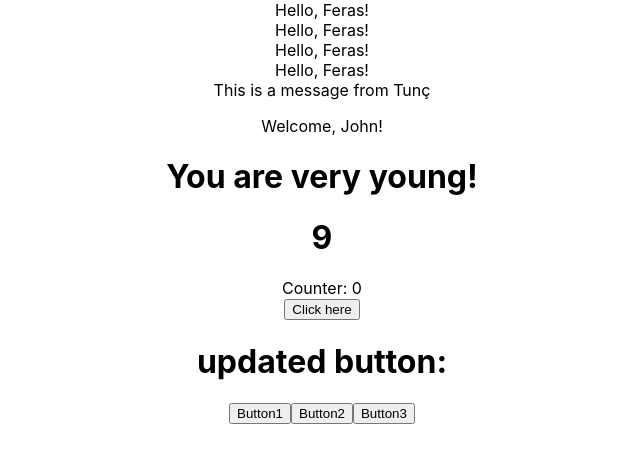
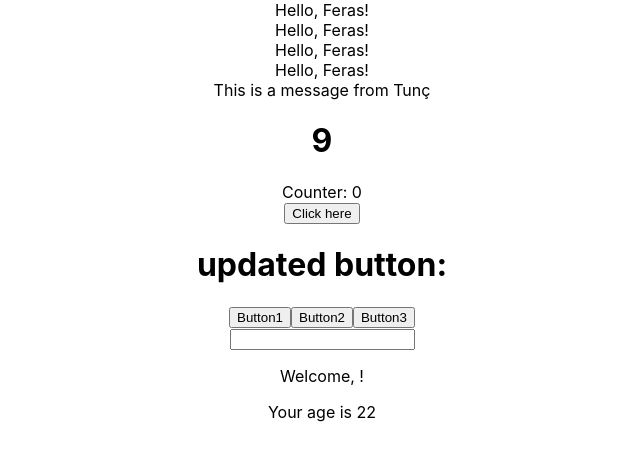
Before and after one commit to tuncduluc/ReactExs, a React (Create React App) app in the folder my-app/: page / in a window 1280 px wide. Shown: the top 462 px of the page, without its empty margins (318-958 px from the left). Built offline with nearby package versions, Linux system fonts and the light colour scheme.

Commit message:
Forms - InteractiveWelcome component

```diff
--- a/my-app/src/App.js
+++ b/my-app/src/App.js
@@ -5,6 +5,7 @@ import Hello from './components/Hello.js'
 import Message from './components/Message.js'
 import Welcome from './components/Welcome.js'
 import ClickTracker from './components/ClickTracker';
+import InteractiveWelcome from './components/InteractiveWelcome';
 function App() {
   return (
     <div className="App">
@@ -14,10 +15,11 @@ function App() {
       <Hello/>
       <Hello/>
       <Message/>
-      <Welcome name="John" age={15}/>
+
       <Counter initialValue={0} incInterval={599} incAmount={1} />
       <ClickCounter/>
       <ClickTracker/>
+      <InteractiveWelcome/>
     </div>
   );
 }
--- /dev/null
+++ b/my-app/src/components/InteractiveWelcome.js
@@ -0,0 +1,27 @@
+import React, { Component } from "react";
+import Welcome from "./Welcome";
+
+
+class InteractiveWelcome extends Component {
+    state = {
+        name: ''
+    };
+
+    inputChange = event => {
+        this.setState({ name: event.target.value})
+    };
+
+    render() {
+        return (
+            <div>
+                <input
+                    type="text"
+                    value={this.state.name}
+                    onChange={this.inputChange}/>
+                <Welcome name={this.state.name} />
+            </div>
+        )
+    }
+}
+
+export default InteractiveWelcome;
--- a/my-app/src/components/Welcome.js
+++ b/my-app/src/components/Welcome.js
@@ -18,7 +18,8 @@ class Welcome extends React.Component {
 }
 
 Welcome.defaultProps = {   //So it does not change the message. Cuz I defined the name as "Feras" in App.js.
-    name: 'Default'
+    name: 'Default',
+    age: '22'
 
   }
 
```
